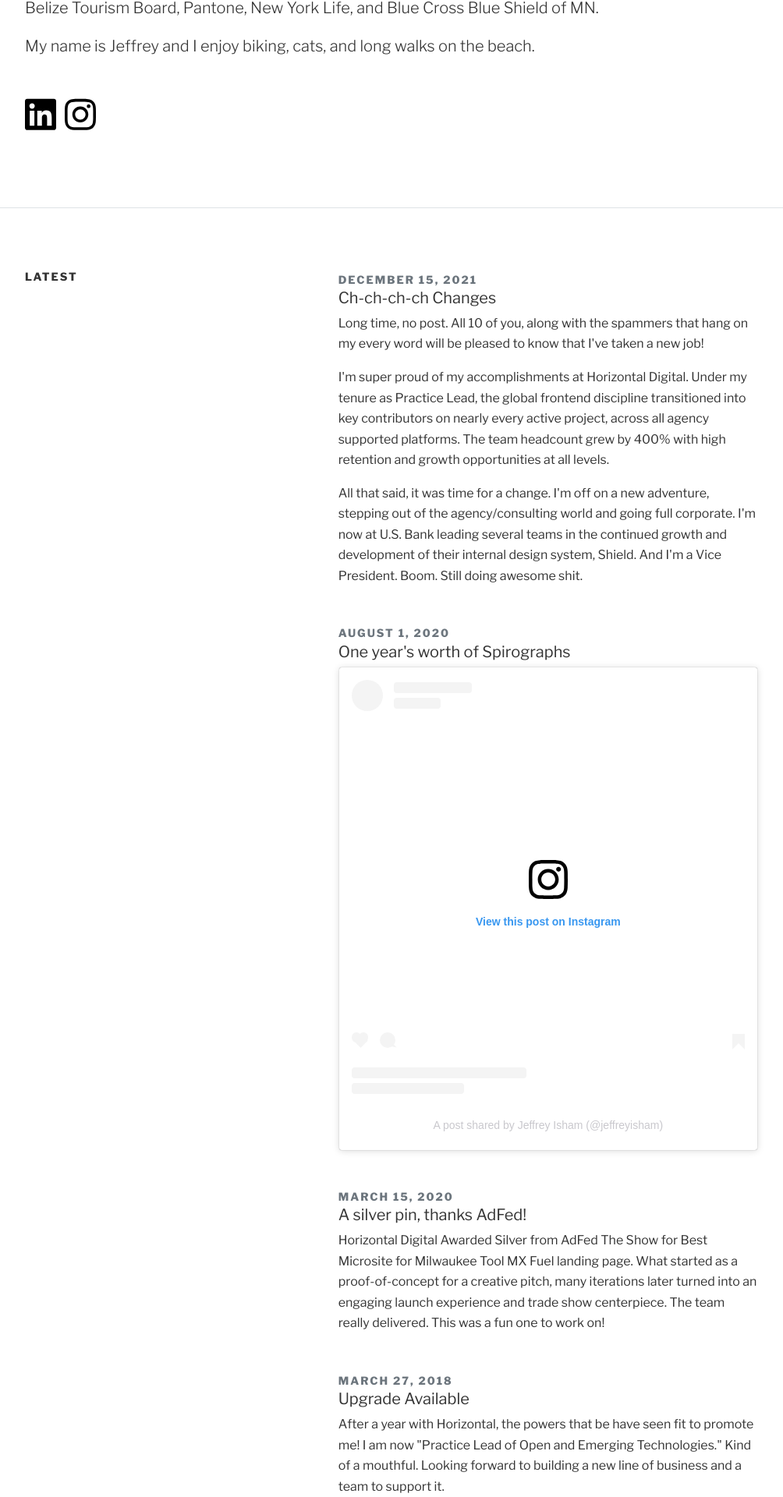
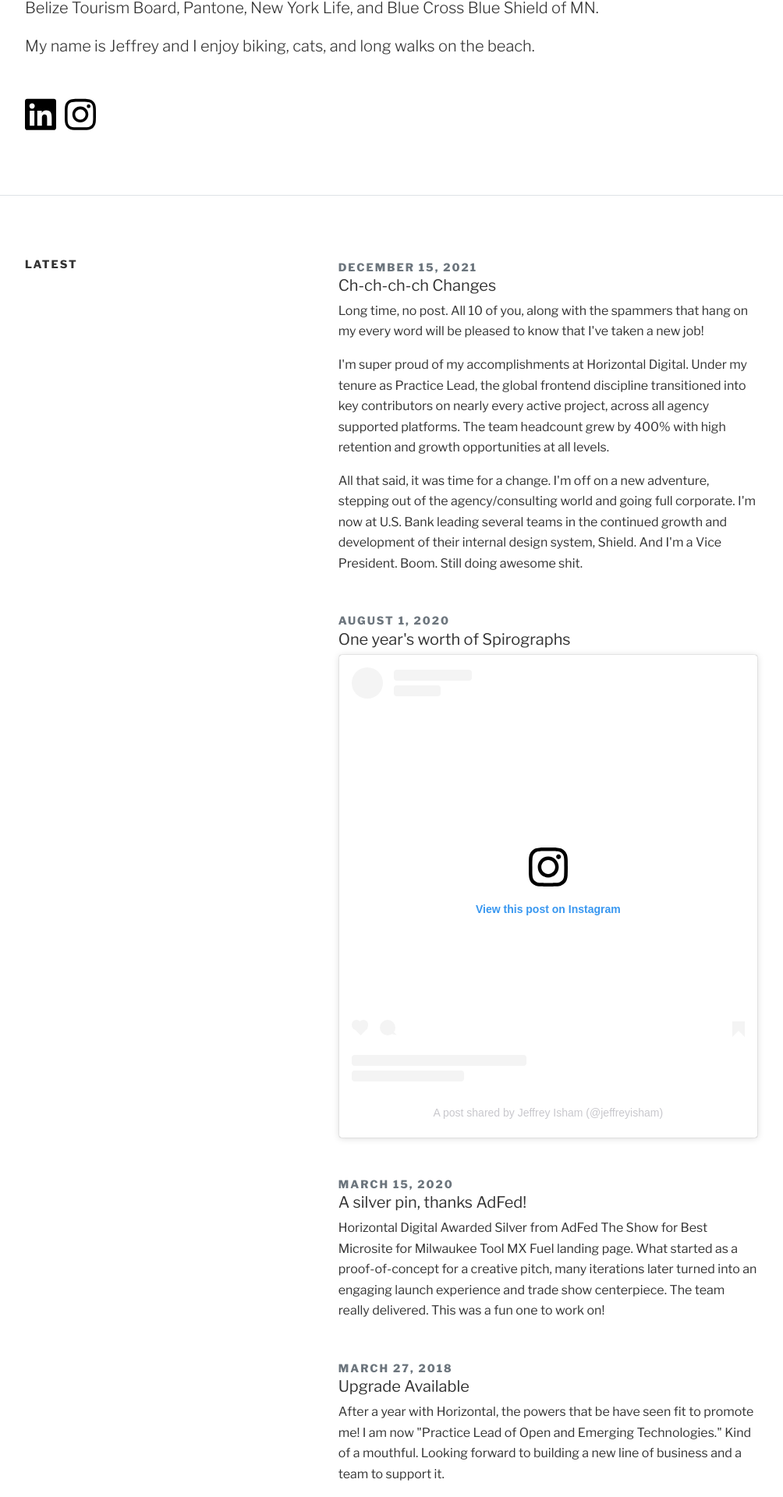
Before and after one commit to jeffreyisham/jeffreyisham.github.io, a Jekyll site: the page built from index.html, in a window 1280 px wide. Shown: the part 735-2655 px from the top of the page at 78% size, without its empty margins (138-1142 px from the left). Built offline with Jekyll 4.4.1, drawn with Linux system fonts in a browser that asks for light colours; a script that is not in the unit is left out.

Commit message:
Update styles.html

```diff
--- a/_includes/styles.html
+++ b/_includes/styles.html
@@ -28,7 +28,7 @@
 
       .posts .post { margin-bottom: 3rem; }
       .posts .post:last-child { margin-bottom: 0; }
-      .social-icon-list { margin-top:3rem; }
+      .social-icon-list { margin:3rem 0 0; }
       .social-icon-link { display:block; width: 40px; }
       .social-icon-link > svg { width: 40px; }
 
```
